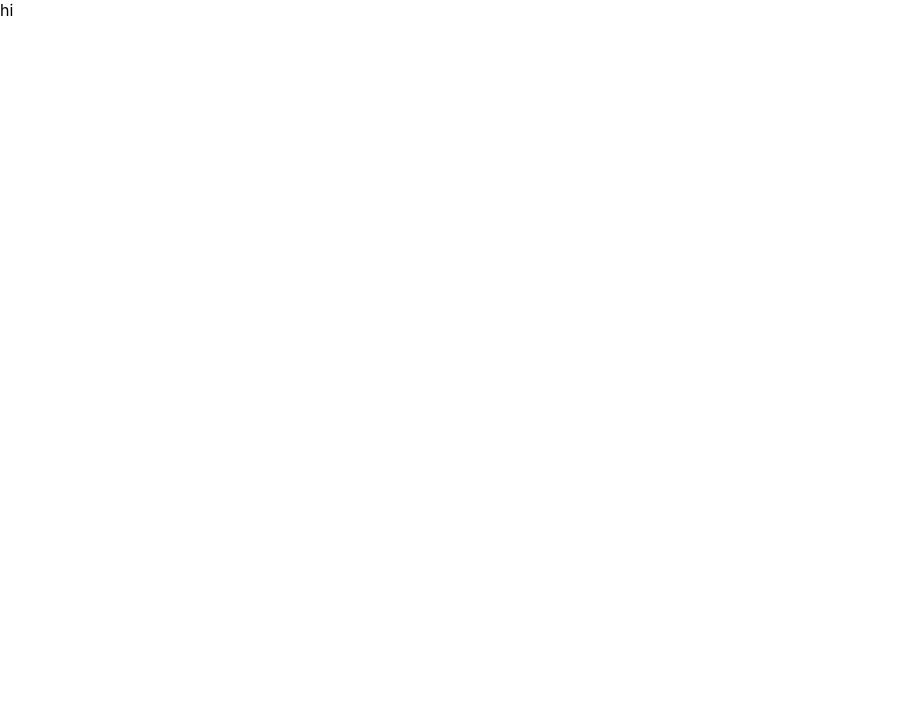
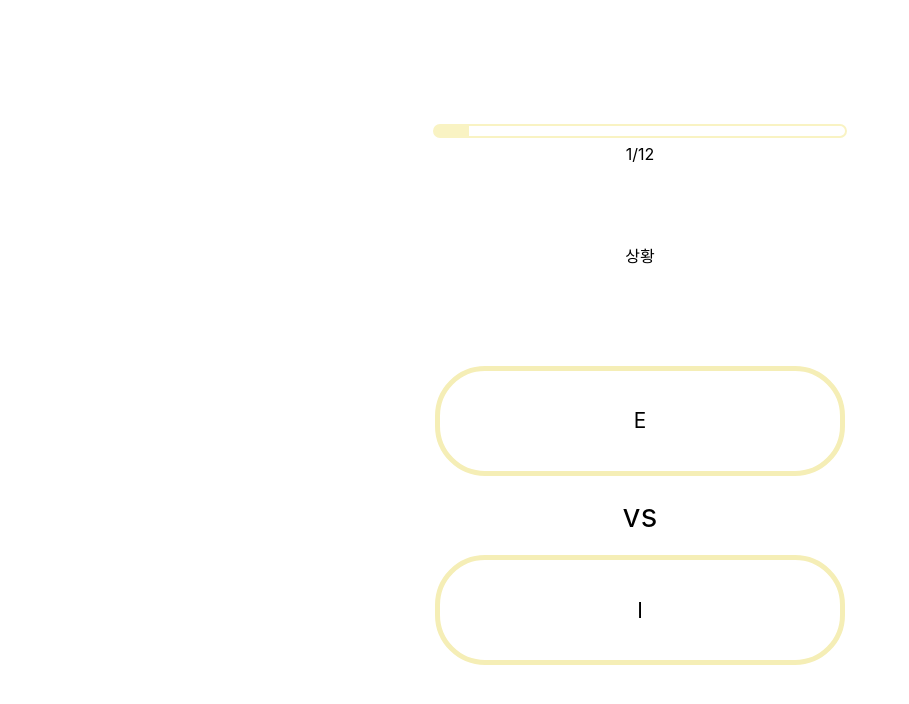
Before and after one commit to Like-Lion-NSU/tofu, a React (Create React App) app in the folder FE/tofu_fe/: page /testpage in a window 1280 px wide. Shown: the top 704 px of the page, without its empty margins (0-909 px from the left). Built offline with nearby package versions, Linux system fonts and the light colour scheme.

Commit message:
테스트 페이지 완 (질문  제외)

```diff
--- a/FE/tofu_fe/package.json
+++ b/FE/tofu_fe/package.json
@@ -6,6 +6,7 @@
     "@testing-library/jest-dom": "^5.17.0",
     "@testing-library/react": "^13.4.0",
     "@testing-library/user-event": "^13.5.0",
+    "axios": "^1.5.1",
     "react": "^18.2.0",
     "react-dom": "^18.2.0",
     "react-router-dom": "^6.16.0",
@@ -35,5 +36,6 @@
       "last 1 firefox version",
       "last 1 safari version"
     ]
-  }
+  },
+  "proxy" : "http://localhost:8080"
 }
--- /dev/null
+++ b/FE/tofu_fe/src/App.css
@@ -0,0 +1,6 @@
+:root{
+    display: flex;
+    flex-direction: column;
+    justify-content: center;
+    align-items: center;
+}
--- a/FE/tofu_fe/src/App.js
+++ b/FE/tofu_fe/src/App.js
@@ -2,6 +2,8 @@ import React from 'react'
 import {BrowserRouter, Routes, Route} from 'react-router-dom'
 import Mainpage from './pages/Mainpage'
 import Testpage from './pages/Testpage'
+import Resultpage from './pages/Resultpage'
+import './App.css'
 
 export default function App(){  // Main 화면
   return(
@@ -9,6 +11,7 @@ export default function App(){  // Main 화면
       <Routes>
         <Route path='/' element={<Mainpage/>}/>
         <Route path='/testpage' element={<Testpage/>}/>
+        <Route path='/resultpage' element={<Resultpage/>}/>
       </Routes>
     </BrowserRouter>
   )
--- /dev/null
+++ b/FE/tofu_fe/src/css/Testpage.css
@@ -0,0 +1,50 @@
+.testpagebox{
+    display: flex;
+    flex-direction: column;
+    align-items: center;
+    justify-content: space-around;
+    height: 80vh;
+    margin-top: 10vh;
+}
+.progress-bar-container {
+    width: 100%;
+    height: 10px;
+    background-color: white;
+    border: 2px solid #F9F3C3;
+    border-radius: 50px;
+    margin-bottom: 1rem;
+}
+
+.progress-bar {
+    height: 100%;
+    background-color: #F9F3C3;
+    transition: width 0.3s ease-in-out;
+}
+.progress-number{
+    text-align: center;
+    margin-top: 1vh;
+}
+.selectbox{
+    display: flex;
+    flex-direction: column;
+    justify-content: space-around;
+    align-items: center;
+    height: 40vh;
+}
+.selectbtn{
+    display: flex;
+    flex-direction: column;
+    align-items: center;
+    justify-content: center;
+    border:5px solid #f5eeb6;
+    width: 400px;
+    height: 100px;
+    border-radius: 50px;
+    cursor: pointer;
+    transition: transform 0.3s ease-in-out;
+    font-size: 1.3rem;
+    &:hover{
+        transform: scale(105%);
+    }
+
+}
--- a/FE/tofu_fe/src/index.css
+++ b/FE/tofu_fe/src/index.css
@@ -7,6 +7,7 @@ body {
   -moz-osx-font-smoothing: grayscale;
 }
 
+
 code {
   font-family: source-code-pro, Menlo, Monaco, Consolas, 'Courier New',
     monospace;
--- /dev/null
+++ b/FE/tofu_fe/src/pages/Resultpage.js
@@ -0,0 +1,9 @@
+import React from "react";
+
+export default function Resultpage(){
+    return(
+        <>
+            hi
+        </>
+    )
+}
--- a/FE/tofu_fe/src/pages/Testpage.js
+++ b/FE/tofu_fe/src/pages/Testpage.js
@@ -1,9 +1,54 @@
-import React from "react";
+import React, {useState} from "react";
+import '../css/Testpage.css'
+import { useNavigate } from "react-router";
+import axios from 'axios'
 
 export default function Testpage(){
+    const [Index, setIndex] = useState(0)
+    const [selected, setSelected] = useState([])  //선택한 답변 리스트
+    const navigate = useNavigate()
+
+    const SelectA = ['E', 'N', 'F', 'P', 'I', 'S', 'T', 'J', 'E', 'N', 'F', 'P']
+    const SelectB = ['I', 'S', 'T', 'J', 'E', 'N', 'F', 'P', 'I', 'S', 'T', 'J']
+    const QuestionA = ['E', 'N', 'F', 'P', 'I', 'S', 'T', 'J', 'E', 'N', 'F', 'P']
+    const QuestionB = ['I', 'S', 'T', 'J', 'E', 'N', 'F', 'P', 'I', 'S', 'T', 'J']
+
+    const PostSelctList = async() => {
+        try{
+            const response = await axios.post('/api/mbti', selected)
+            const mbti = response.data.mbti
+            navigate('/resultpage', {state:{mbti:mbti}})
+        } catch(err){
+            console.log(err)
+        }
+    }
+
+    const UserSelect = e =>{
+        console.log(e.target.title)
+        setSelected([...selected, e.target.title])
+        if(Index === 11){
+            selected.push(e.target.title)
+            PostSelctList()
+        }else{
+            setIndex(Index => Index+1)
+        }
+    }
+
+    const progressBarWidth = ((Index + 1) / QuestionA.length) * 100 + "%";
+    const progressBarStyle = { width: progressBarWidth };
+
     return(
-        <>
-            hi
-        </>
+        <div className="testpagebox">
+            <div className="progress-bar-container">
+                <div className="progress-bar" style={progressBarStyle}></div>
+                <div className="progress-number">{Index + 1}/{QuestionA.length}</div>
+            </div>
+            <div className="Testtext">상황</div>
+            <div className="selectbox">
+                <div className="selectbtn selecta" title={SelectA[Index]} onClick={UserSelect}>{QuestionA[Index]}</div>
+                <div style={{fontSize:'2rem'}}>vs</div>
+                <div className="selectbtn selectb" title={SelectB[Index]} onClick={UserSelect}>{QuestionB[Index]}</div>
+            </div>
+        </div>
     )
 }
```
Also changed, not shown: 1 other file (tests, documents, lock files or other folders).
